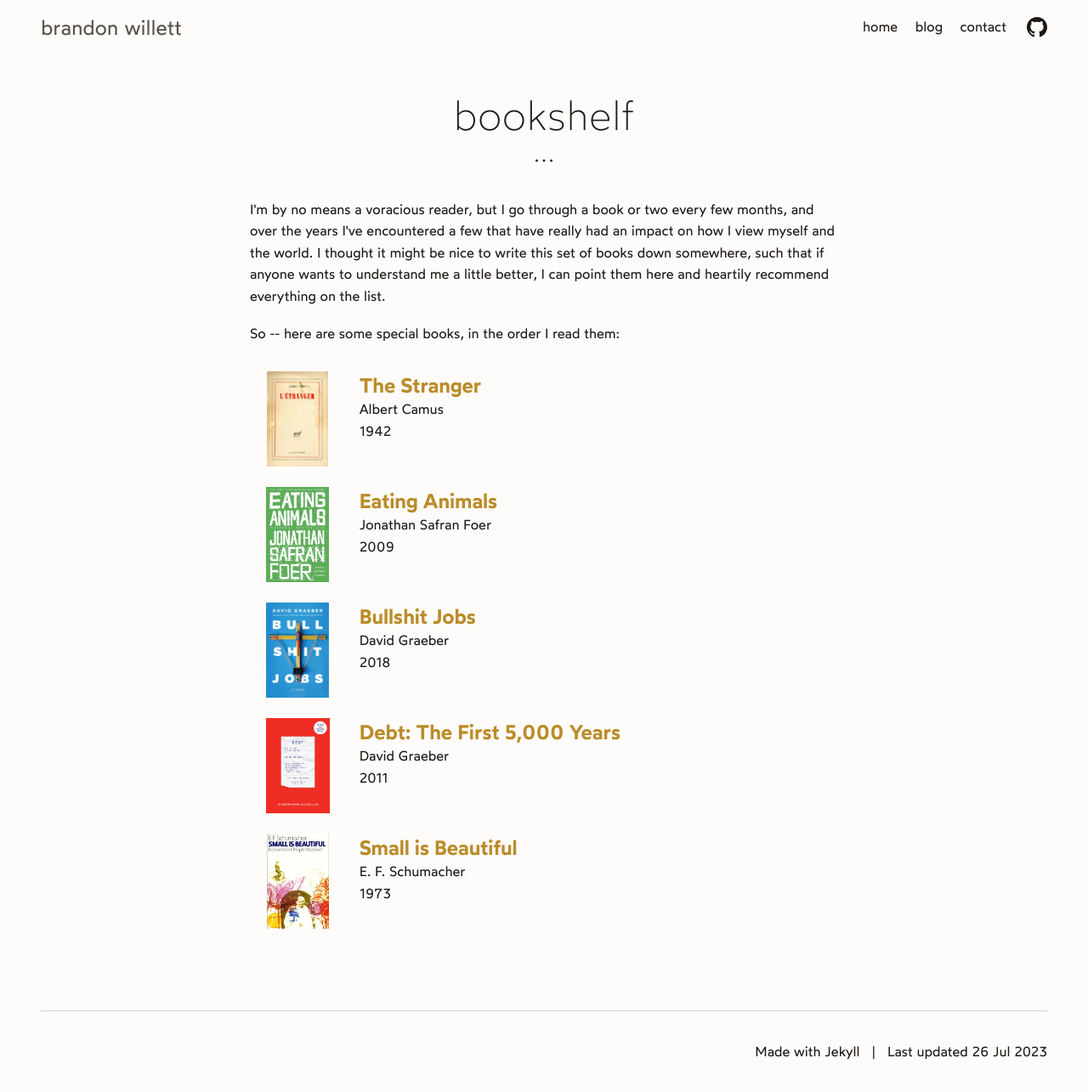
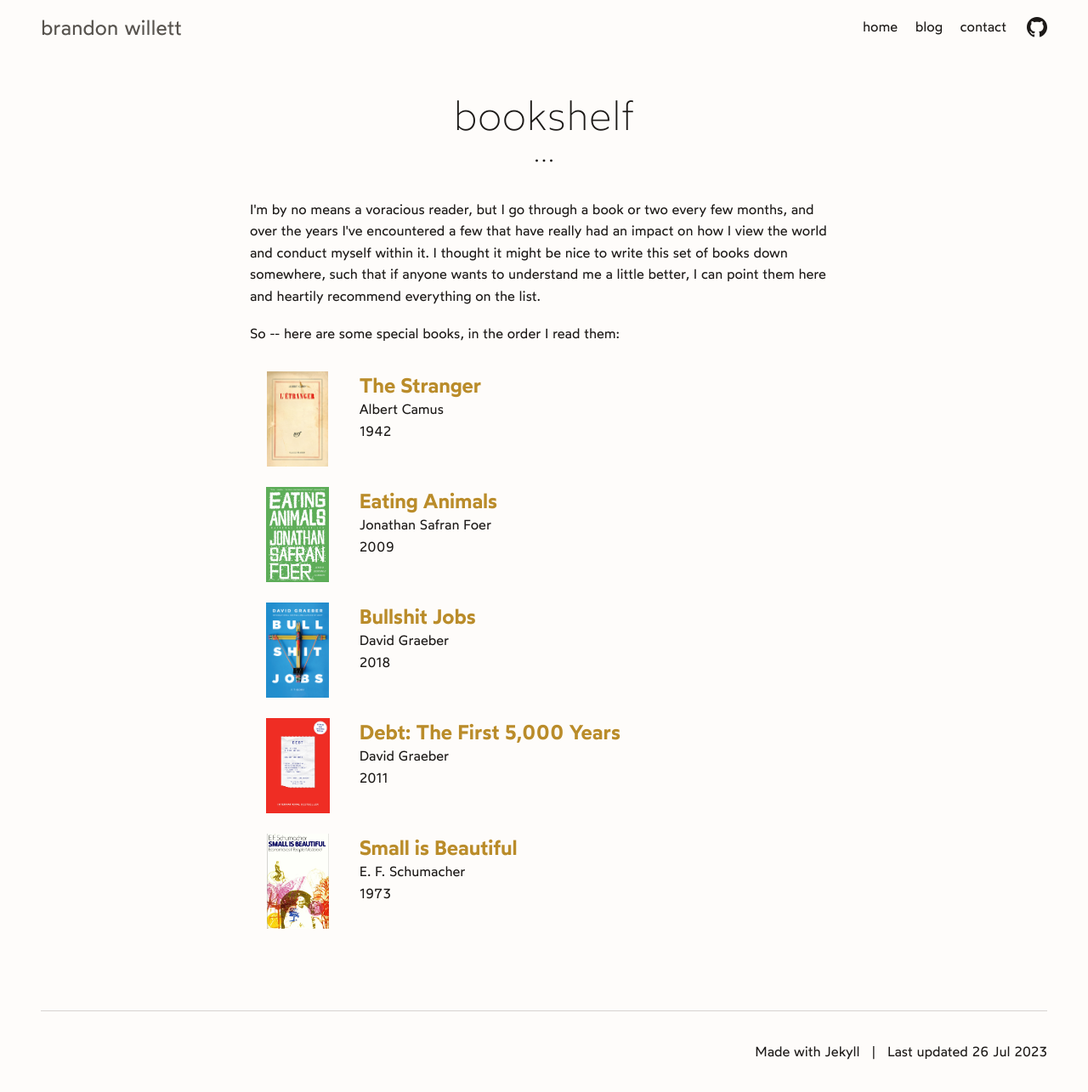
Before and after one commit to pickledish/pickledish.github.io, a Jekyll site: the page built from bookshelf.html, in a window 1280 px wide. Shown: the whole page at 85% size. Built offline with Jekyll 4.4.1, drawn with Linux system fonts in a browser that asks for light colours.

Commit message:
updated resume

```diff
--- a/_layouts/index.html
+++ b/_layouts/index.html
@@ -20,7 +20,7 @@
         <div class="py-2"><a href="/posts/">writing</a></div>
         <div class="py-2"><a href="/bookshelf/">bookshelf</a></div>
         <div class="py-2"><a href="/contact/">contact</a></div>
-        <div class="py-2"><a href="/assets/Resume.pdf">resume</a></div>
+        <div class="py-2"><a href="/assets/resume.pdf">resume</a></div>
       </div>
     </div>
   </div>
--- a/bookshelf.html
+++ b/bookshelf.html
@@ -4,7 +4,7 @@
 permalink: /bookshelf/
 ---
 
-<p>I'm by no means a voracious reader, but I go through a book or two every few months, and over the years I've encountered a few that have really had an impact on how I view myself and the world. I thought it might be nice to write this set of books down somewhere, such that if anyone wants to understand me a little better, I can point them here and heartily recommend everything on the list.</p>
+<p>I'm by no means a voracious reader, but I go through a book or two every few months, and over the years I've encountered a few that have really had an impact on how I view the world and conduct myself within it. I thought it might be nice to write this set of books down somewhere, such that if anyone wants to understand me a little better, I can point them here and heartily recommend everything on the list.</p>
 
 <p>So -- here are some special books, in the order I read them:</p>
 
```
Also changed, not shown: 2 other files.
